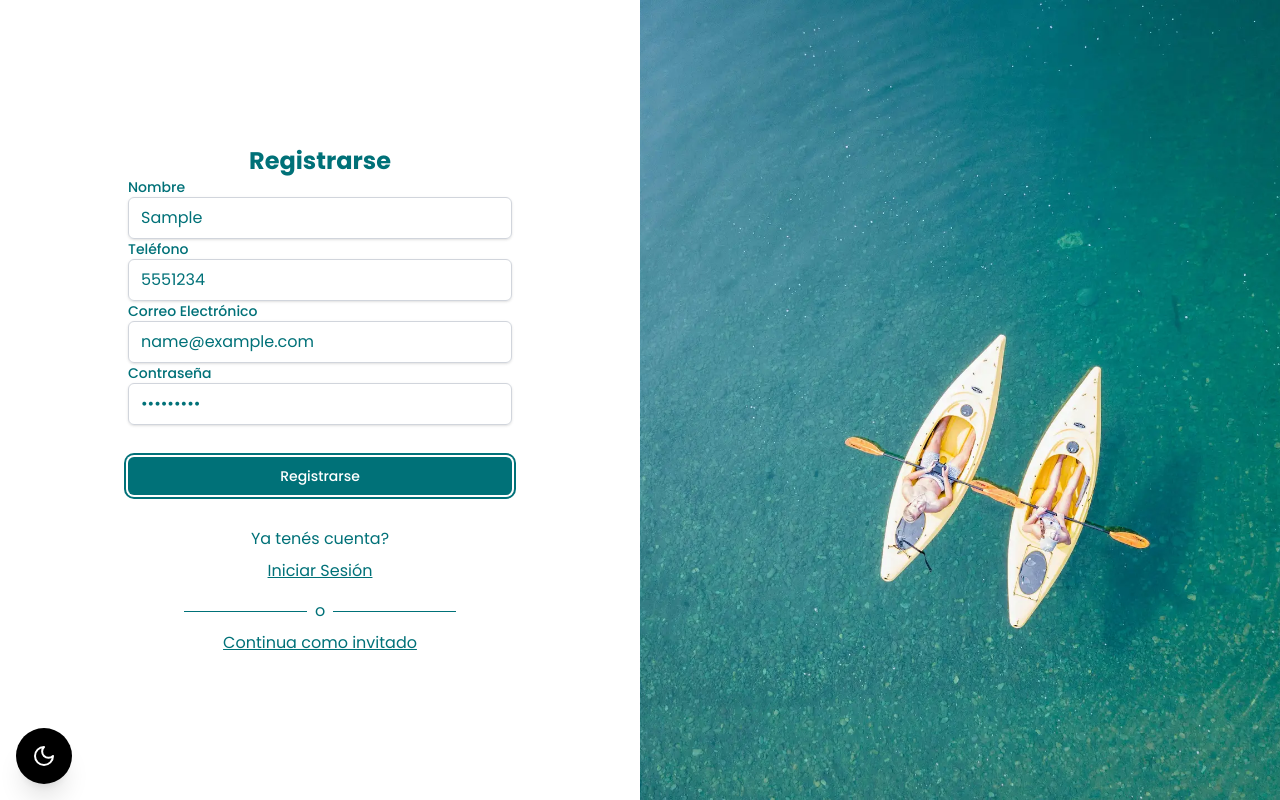
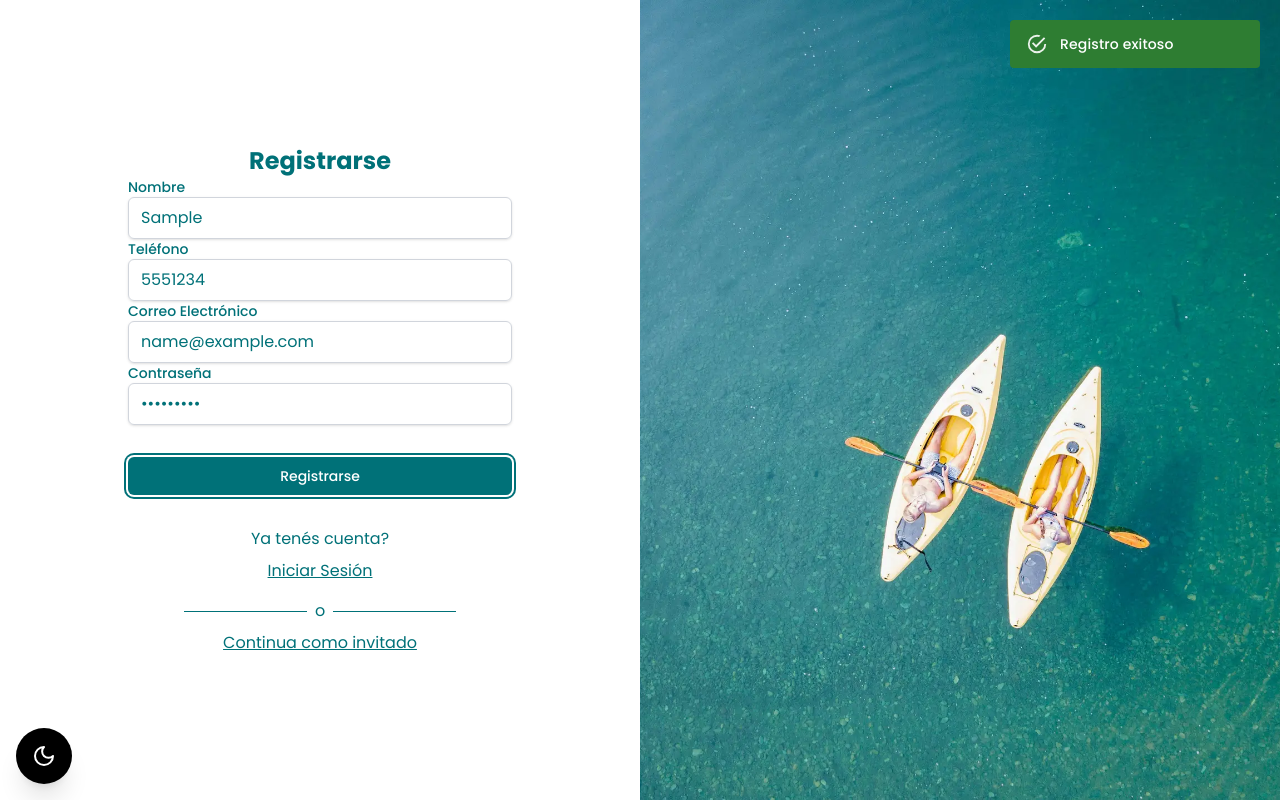
Before and after one commit to francocaivano3/RinconDelRemo-Front, a React (Vite) app: page / in a window 1280 px wide. Both pictures are taken after typing "Sample", "5551234", "name@example.com", "Sample123" into the empty fields and a click on the button "Registrarse". Built offline with nearby package versions, Linux system fonts and the light colour scheme.

Commit message:
Agrego hook de alerta y su componente

```diff
--- a/src/App.jsx
+++ b/src/App.jsx
@@ -2,6 +2,8 @@
 import { useState } from 'react'
 import { ThemeProvider } from './components/context/themeContext/ThemeContext';
 import ThemeBtn from './components/ThemeBtn/ThemeBtn';
+import AlertProvider from './components/context/alertContext/AlertContext';
+import SimpleAlert from './components/alert/Alert';
 import LandingPage from './components/pages/landingPage/landingPage';
 import Register from "../src/components/pages/register/Register";
 import Perfil from "./components/pages/perfil/Perfil";
@@ -9,8 +11,11 @@ import Perfil from "./components/pages/perfil/Perfil";
 function App() {
   return (
     <ThemeProvider>
-      <Register/>
-      <ThemeBtn/>
+      <AlertProvider>
+        <SimpleAlert/>
+        <Register/>
+        <ThemeBtn/>
+      </AlertProvider>
    </ThemeProvider>
   );
 }
--- /dev/null
+++ b/src/components/alert/Alert.jsx
@@ -0,0 +1,23 @@
+import Alert from '@mui/material/Alert';
+import { useAlert } from '../context/alertContext/AlertContext';
+
+export default function SimpleAlert() {
+
+    const {alert} = useAlert();
+
+    if(!alert.message) return null;
+
+  return (
+    <div style={{
+        position: "fixed",
+        top: 20,
+        right: 20,
+        zIndex: 9999,
+        minWidth: "250px",
+      }}>
+        <Alert severity={alert.type} variant='filled'>
+            {alert.message}
+        </Alert>
+    </div>
+  );
+}
--- /dev/null
+++ b/src/components/context/alertContext/AlertContext.jsx
@@ -0,0 +1,26 @@
+import { createContext, useContext, useState } from "react";
+
+const AlertContext = createContext();
+
+const AlertProvider = ({children}) => {
+    const [alert, setAlert] = useState({message: "", type: ""});
+
+    const showAlert = (message, type = "success", duration = 3000) => {
+        setAlert({message, type});
+
+        setTimeout(() => {
+            setAlert({ message: "", type: "" });
+        }, duration);
+
+    };
+
+    return (
+        <AlertContext.Provider value={{alert, showAlert}}>
+            {children}
+        </AlertContext.Provider>
+    )
+}
+
+export default AlertProvider;
+
+export const useAlert = () => useContext(AlertContext);
--- a/src/components/pages/register/Register.jsx
+++ b/src/components/pages/register/Register.jsx
@@ -2,9 +2,12 @@ import { useContext, useEffect, useState } from "react";
 import { ThemeContext } from "../../context/themeContext/ThemeContext";
 import imgLight from "../../../assets/pexels-jonathan-lassen-1263409-2404667.webp";
 import imgDark from "../../../assets/pexels-robertforevr-2611696.webp";
+import { useAlert } from "../../context/alertContext/AlertContext";
+
 
 const Register = () => {
     const {isDark, setIsDark} = useContext(ThemeContext);
+    const {showAlert} = useAlert();
     const imgUrl = isDark ? imgDark : imgLight;
     const [formData, setFormData] = useState({
         name: "",
@@ -28,7 +31,11 @@ const Register = () => {
 
     const handleSubmit = (e) => {
         e.preventDefault();
-        alert("Formulario enviado"); // Después lo cambio por una alerta de alguna libreria
+        if(formData.name == "a"){ //PRUEBAS PARA MOSTRAR A TODOS
+            showAlert("mal", "error");
+            return;
+        }
+        showAlert("Registro exitoso", "success");
 
         //falta la logica desde el back
     }
```
